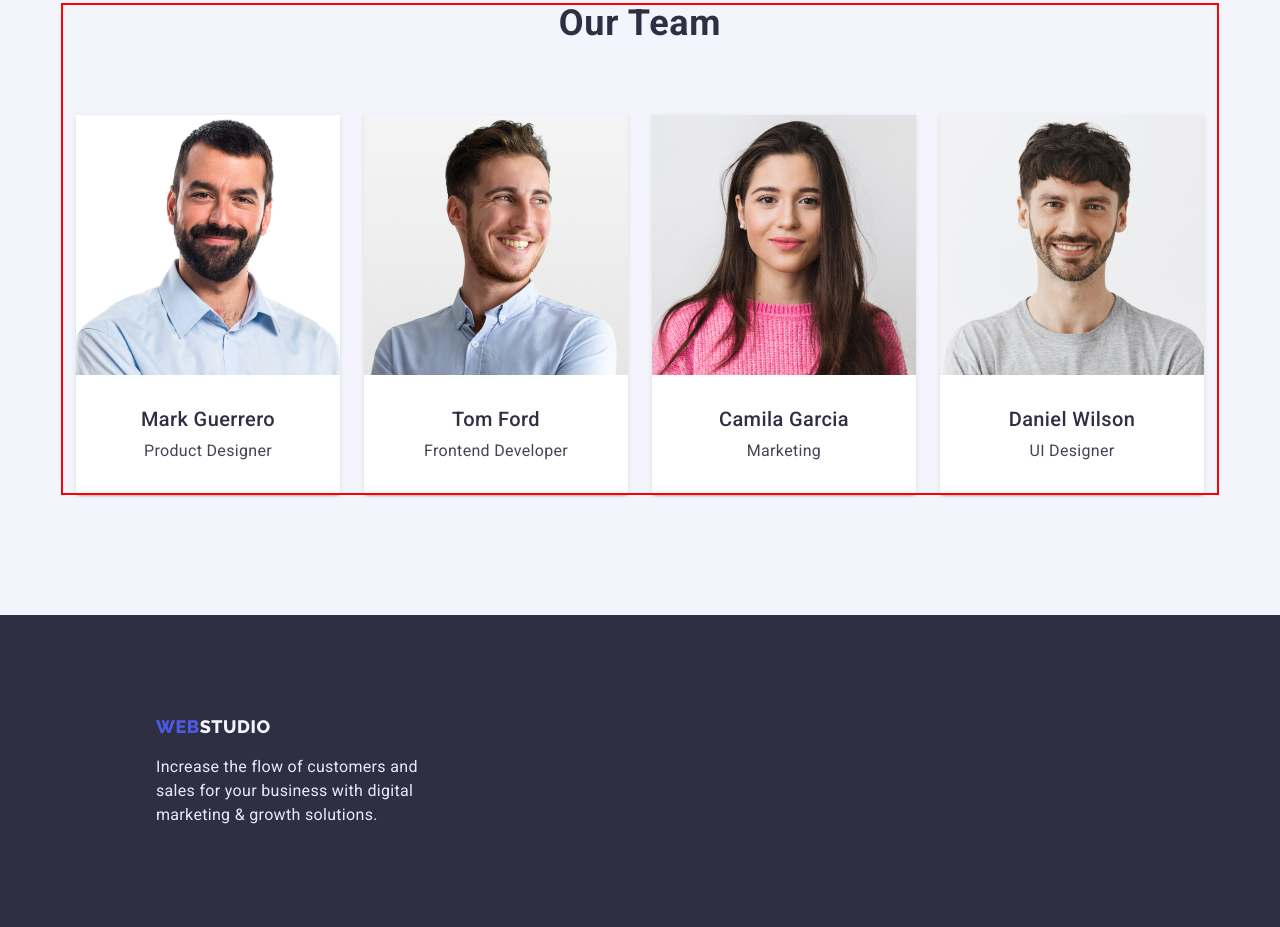
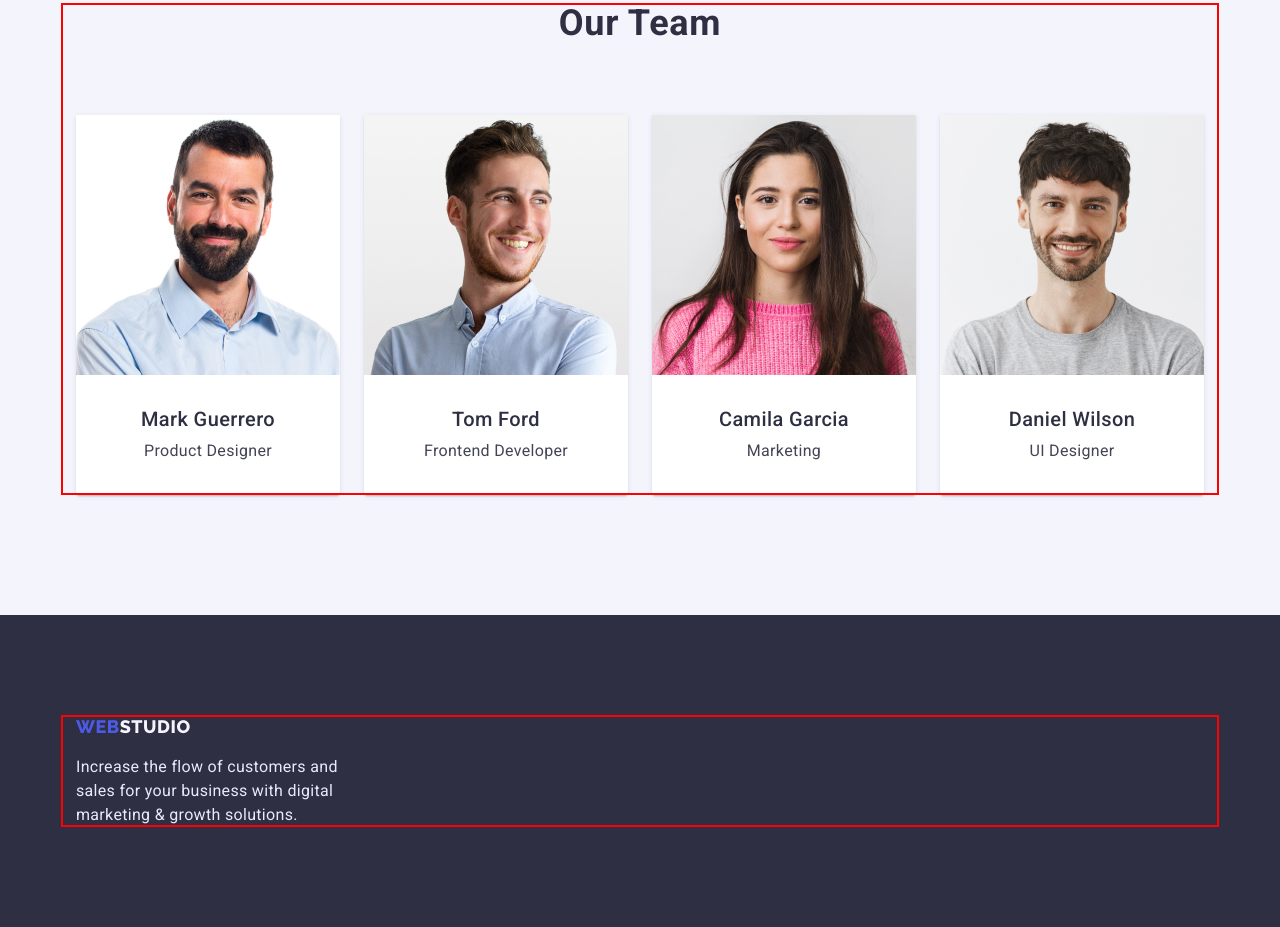
Before and after one commit to SweetLanaMay/goit-markup-hw-03, a plain HTML site: page index.html in a window 1280 px wide. Shown: the part 1691-2618 px from the top of the page. Drawn offline with Linux system fonts and the light colour scheme.

Commit message:
Completed 2 hw-3

```diff
--- a/css/styles.css
+++ b/css/styles.css
@@ -361,15 +361,11 @@ width: 360px;
 /* ------------------------------------ */
 
 .footer {
-margin: 0;
+padding: 100px 0;
 background-color: var(--dark);
 }
 
-.footer-wrapper {
-width: 264px;
-padding: 100px 0;
-margin-left: 156px;
-}
+
 
 .footer-logo {
 margin-bottom: 16px;
@@ -379,7 +375,9 @@ display: block;
 .logo-light {
 color: var(--light);
 }
+
 .footer-text {
+width: 264px;
 line-height: 1.5;
 letter-spacing: 0.02em;
 color: var(--accent);
--- a/index.html
+++ b/index.html
@@ -199,7 +199,7 @@
 
     <!--Footer-->
     <footer class="footer">
-      <div class="footer-wrapper">
+      <div class="footer-wrapper container">
         <a class="footer-logo link" href="./index.html"
           >web<span class="logo-light">studio</span>
         </a>
```
Also changed, not shown: portfolio.html (+1 -1 lines).
